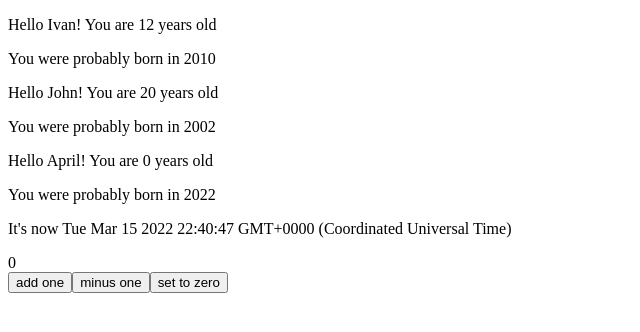
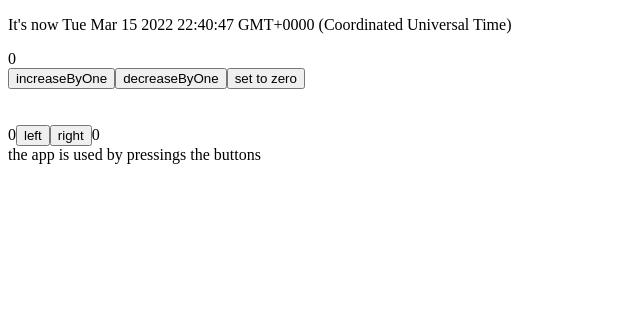
Before and after one commit to lunevs/my-blog, a React (Create React App) app: page / in a window 1280 px wide. Shown: the top 332 px of the page, without its empty margins (0-640 px from the left). Built offline with nearby package versions, Linux system fonts and the light colour scheme.

Commit message:
refactoring code 1

```diff
--- a/src/App.js
+++ b/src/App.js
@@ -20,12 +20,37 @@ const Button = ({text, onClick}) => (
     </button>
 )
 
+const History = (props) => {
+    if (props.allClicks.length === 0) {
+        return (
+            <div>the app is used by pressings the buttons</div>
+        )
+    }
+    return (
+        <div>
+            button press history: {props.allClicks.join(' ')}
+        </div>
+    )
+}
 
 const App = () => {
     const [counter, setCounter] = useState(0);
+    const [clicks, setClicks] = useState({
+        left: 0,
+        right: 0
+    })
+    const [allClicks, setAll] = useState([])
+
+    const handleLeftClick = () => {
+        setAll(allClicks.concat('L'))
+        setClicks({...clicks, left: clicks.left + 1})
+    }
+    const handleRightClick = () => {
+        setAll(allClicks.concat('R'))
+        setClicks({...clicks, right: clicks.right + 1})
+    }
 
     const t = new Date()
-    const a = 4
 
     const increaseByOne = () => setCounter(counter + 1)
     const decreaseByOne = () => setCounter(counter - 1)
@@ -33,14 +58,21 @@ const App = () => {
 
     return (
         <div>
-            <Hello name="Ivan" age={5 + 7} />
-            <Hello name="John" age={a * 5}/>
-            <Hello name="April" age="0" />
             <p>It's now {t.toString()}</p>
             <Display counter={counter} />
-            <Button onClick={increaseByOne} text="add one" />
-            <Button onClick={decreaseByOne} text="minus one" />
+            <Button onClick={increaseByOne} text="increaseByOne" />
+            <Button onClick={decreaseByOne} text="decreaseByOne" />
             <Button onClick={setToZero} text="set to zero" />
+            <br />
+            <br />
+            <br />
+
+            {clicks.left}
+            <Button onClick={handleLeftClick} text="left" />
+            <Button onClick={handleRightClick} text="right" />
+            {clicks.right}
+
+            <History allClicks={allClicks} />
         </div>
     )
 }
```
